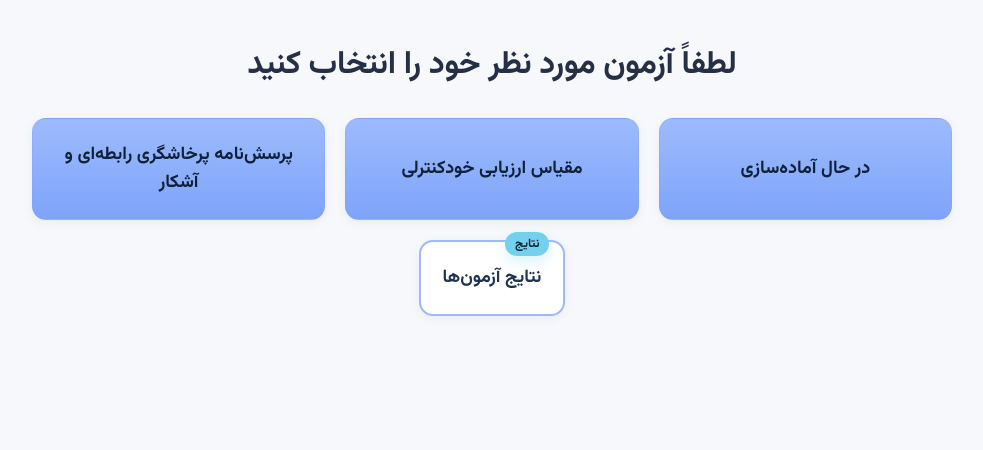
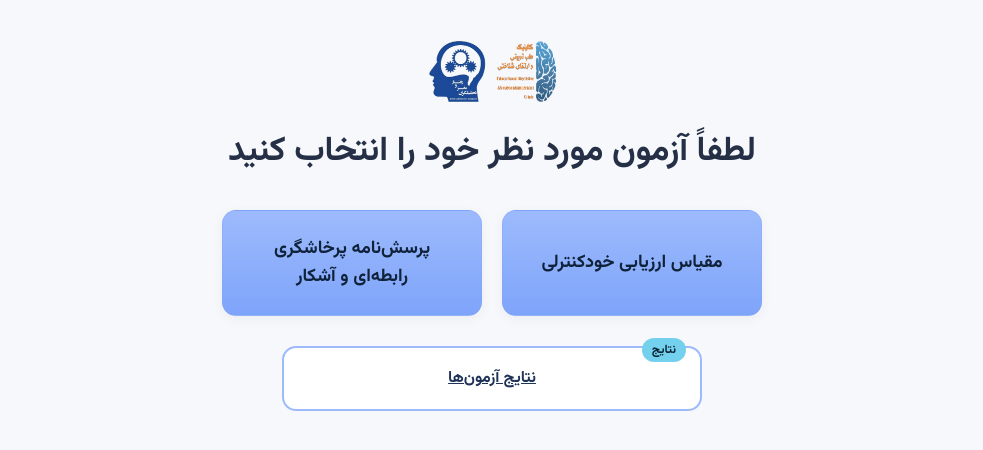
Before and after one commit to mehraveh/PsytestAnalysis, a Flask app: page / in a window 1280 px wide. Shown: the top 450 px of the page, without its empty margins (148-1131 px from the left). Run offline with Flask 3, Linux system fonts and the light colour scheme.

Commit message:
Update first_page.html

```diff
--- a/templates/first_page.html
+++ b/templates/first_page.html
@@ -7,164 +7,80 @@
   <link href="https://fonts.googleapis.com/css2?family=Vazirmatn:wght@300;400;600;700&display=swap" rel="stylesheet" />
   <style>
     :root{
-      --bg: #f7f8fc;
-      --text: #253046;
-      --muted: #6e7a8a;
+      --bg:#f7f8fc; --text:#253046; --muted:#6e7a8a;
+      --primary:#9dbafc; --primary-2:#7ea4fa; --accent:#74d1ee;
+      --card:#fff; --border:#e8ecf4; --radius:14px;
+      --shadow:0 8px 24px rgba(0,0,0,.06); --shadow-sm:0 3px 12px rgba(0,0,0,.05);
+    }
+    *{box-sizing:border-box}
+    body{margin:0; background:var(--bg); color:var(--text); font-family:'Vazirmatn',sans-serif;}
+    .page{max-width:1000px; margin:0 auto; padding:clamp(16px,4vw,40px);}
 
-      /* softer palette */
-      --primary:  #9dbafc;   /* soft blue */
-      --primary-2:#7ea4fa;   /* slightly deeper */
-      --accent:   #74d1ee;   /* soft sky for badge */
+    .header{text-align:center; margin-bottom:clamp(20px,4vw,32px);}
+    .header img{width:64px; height:64px; margin-bottom:12px;}
+    .title{font-size:clamp(22px,4.8vw,34px); font-weight:800; margin:0 0 6px;}
 
-      --card:     #ffffff;
-      --border:   #e8ecf4;
-      --radius:   14px;
-      --shadow:   0 8px 24px rgba(0,0,0,.06);
-      --shadow-sm:0 3px 12px rgba(0,0,0,.05);
-    }
-
-    *{ box-sizing:border-box }
-    body{
-      margin:0;
-      background:var(--bg);
-      color:var(--text);
-      font-family:'Vazirmatn',sans-serif;
-    }
-
-    .page{
-      max-width: 1000px;
-      margin: 0 auto;
-      padding: clamp(16px, 4vw, 40px);
-    }
-
-    .header{
-      text-align:center;
-      margin-bottom: clamp(16px,4vw,28px);
-    }
-    .title{
-      font-size: clamp(20px,4.8vw,32px);
-      font-weight: 800;
-      margin: 0 0 6px;
-      letter-spacing: -.2px;
-    }
-    .subtitle{
-      font-size: clamp(13px,2.6vw,16px);
-      color: var(--muted);
-      margin:0;
-    }
-
-    /* grid that works nicely with 4 items */
-    .grid{
-      display: grid;
-      gap: clamp(12px, 3vw, 20px);
-      grid-template-columns: repeat( auto-fit, minmax(240px, 1fr) );
-      align-items: stretch;
+    .grid-center{
+      display:flex; flex-wrap:wrap; gap:20px;
+      justify-content:center; align-items:stretch;
+      margin-bottom:30px;
     }
 
     .btn-card{
-      display:flex;
-      align-items:center;
-      justify-content:center;
-      text-decoration:none;
-      text-align:center;
-      background: var(--card);
-      color: var(--text);
-      border: 1px solid var(--border);
-      border-radius: var(--radius);
-      padding: clamp(16px, 3.2vw, 22px);
-      min-height: clamp(56px, 12vw, 72px);
-      font-size: clamp(15px, 3.6vw, 18px);
-      font-weight: 700;
-      box-shadow: var(--shadow-sm);
-      transition: transform .08s ease, box-shadow .25s ease, border-color .2s ease, background-color .2s ease;
+      flex:0 1 260px;
+      display:flex; align-items:center; justify-content:center;
+      text-decoration:none; text-align:center;
+      background:var(--card); color:var(--text);
+      border:1px solid var(--border); border-radius:var(--radius);
+      padding:clamp(18px,3vw,24px); min-height:clamp(60px,12vw,80px);
+      font-size:clamp(15px,3.6vw,18px); font-weight:700;
+      box-shadow:var(--shadow-sm);
+      transition:transform .08s ease, box-shadow .25s ease, border-color .2s ease, background-color .2s ease;
     }
-    .btn-card:hover,
-    .btn-card:focus-visible{
-      transform: translateY(-1px);
-      box-shadow: var(--shadow);
-      border-color: #dfe5f2;
+    .btn-card:hover{transform:translateY(-2px); box-shadow:var(--shadow); border-color:#dfe5f2;}
+
+    .btn-primary{
+      background:linear-gradient(180deg,var(--primary),var(--primary-2));
+      color:#0f223a; border:1px solid rgba(126,164,250,.35);
     }
+    .btn-primary:hover{background:linear-gradient(180deg,#a8c2fd,#8eb2fb);}
 
-    /* soft primary for questionnaires */
-    .btn-primary{
-      background: linear-gradient(180deg, var(--primary), var(--primary-2));
-      color: #0f223a;
-      border: 1px solid rgba(126,164,250,.35);
-    }
-    .btn-primary:hover,
-    .btn-primary:focus-visible{
-      background: linear-gradient(180deg, #a8c2fd, #8eb2fb);
-      box-shadow: 0 10px 26px rgba(126,164,250,.22);
-    }
-
-    /* Results — centered & distinct (outlined) */
     .btn-results{
-      position: relative;
-      background: var(--card);
-      border: 2px solid var(--primary);
-      color: #1f3257;
-      font-weight: 800;
-      /* center it nicely and limit width */
-      grid-column: 1 / -1;
-      max-width: 420px;
-      justify-self: center;
+      background:var(--card); border:2px solid var(--primary); color:#1f3257; font-weight:800;
+      margin:0 auto; display:block; max-width:420px; text-align:center;
+      padding:18px; border-radius:var(--radius);
+      position:relative;
     }
     .btn-results::after{
-      content: "نتایج";
-      position: absolute;
-      top: -10px;
-      inset-inline-start: 14px;
-      background: var(--accent);
-      color: #0b2333;
-      font-weight: 800;
-      font-size: 12px;
-      padding: 3px 10px;
-      border-radius: 999px;
-      box-shadow: 0 6px 14px rgba(116,209,238,.25);
-    }
-    .btn-results:hover,
-    .btn-results:focus-visible{
-      border-color: var(--primary-2);
-      box-shadow: 0 10px 24px rgba(126,164,250,.18);
-      transform: translateY(-1.5px);
-    }
-
-    /* on very small screens: one per row */
-    @media (max-width: 420px){
-      .grid{ grid-template-columns: 1fr; }
-      .btn-results{ max-width: none; }
-    }
-
-    @media (prefers-reduced-motion: reduce){
-      .btn-card{ transition:none }
+      content:"نتایج"; position:absolute; top:-10px; inset-inline-start:14px;
+      background:var(--accent); color:#0b2333; font-weight:800; font-size:12px;
+      padding:3px 10px; border-radius:999px;
     }
   </style>
 </head>
 <body>
-
   <main class="page">
     <header class="header">
+      <!-- آیکون در هدر -->
+      <img src="{{ url_for('static', filename='cli.ico') }}" alt="لوگو">
+      <img src="{{ url_for('static', filename='cli2.ico') }}" alt="لوگو">
       <h1 class="title">لطفاً آزمون مورد نظر خود را انتخاب کنید</h1>
     </header>
 
-    <section class="grid">
-      <!-- three questionnaires -->
-      <a class="btn-card btn-primary" href="/" target="_blank">در حال آماده‌سازی</a>
-
+    <!-- آزمون‌ها در وسط -->
+    <section class="grid-center">
       <a class="btn-card btn-primary" href="https://docs.google.com/forms/d/e/1FAIpQLScY77_gaVYaRJl2XGJ-vLKCjJSdogtM3Voat7uox7sqGueaLA/viewform?usp=dialog" target="_blank">
         مقیاس ارزیابی خودکنترلی
       </a>
-
       <a class="btn-card btn-primary" href="https://docs.google.com/forms/d/e/1FAIpQLScIyiQZdg3e1y0HgEeB6X9uTT_YG1nqQrOLu20jVi9OuV7xLg/viewform" target="_blank">
         پرسش‌نامه پرخاشگری رابطه‌ای و آشکار
       </a>
+    </section>
 
-      <!-- centered Results button -->
-      <a class="btn-card btn-results" href="/results_page" target="_blank">
-        نتایج آزمون‌ها
-      </a>
-    </section>
+    <!-- دکمه نتایج، پایین وسط -->
+    <a class="btn-results" href="/results_page" target="_blank">
+      نتایج آزمون‌ها
+    </a>
   </main>
-
 </body>
 </html>
```
